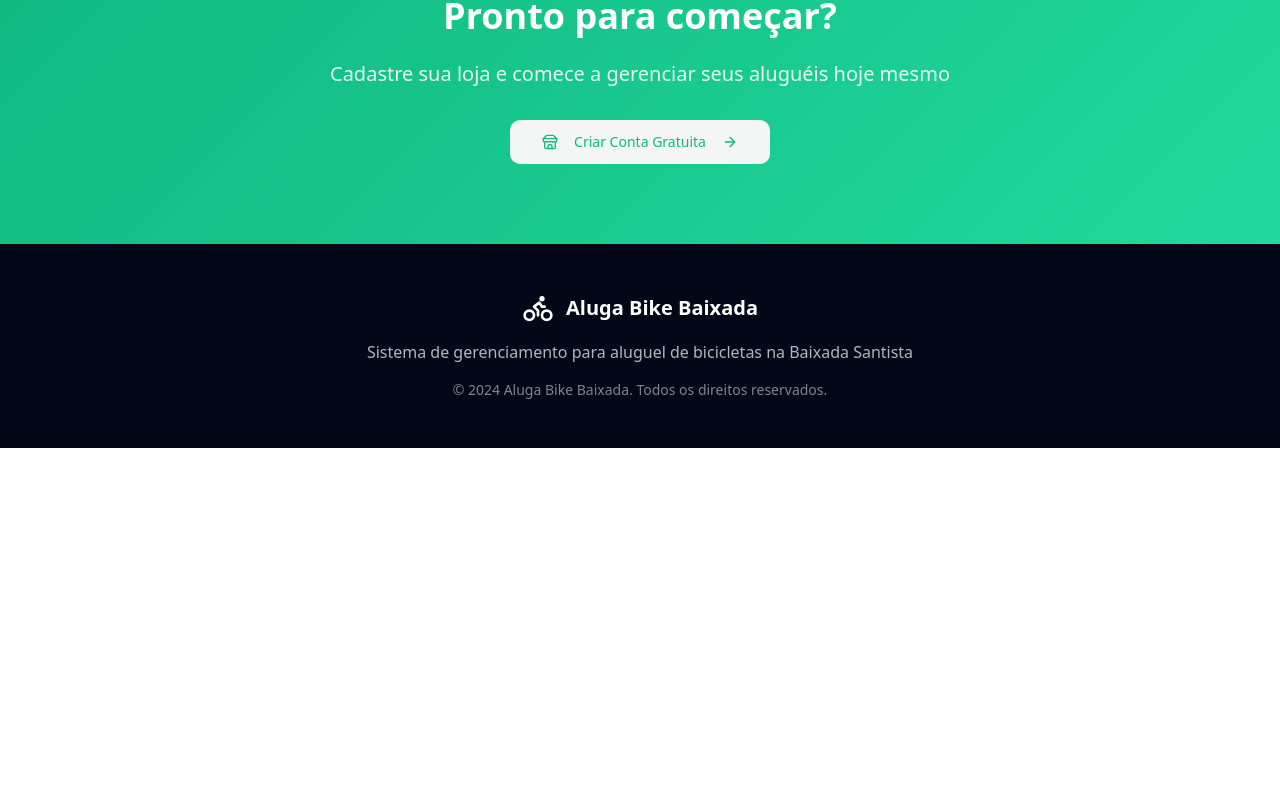
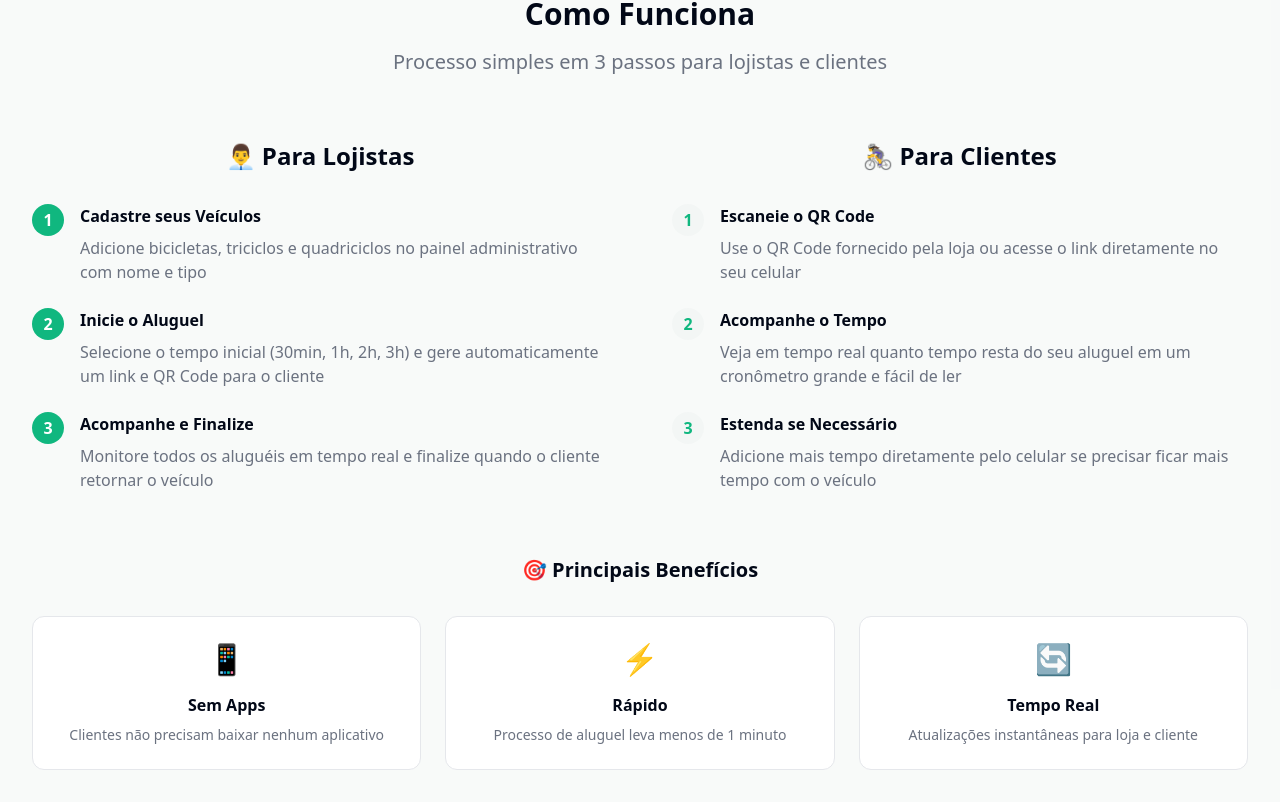
Before and after one commit to agenciaaxxon-ops/aluga-bike-agora, a React (Vite) app: page / in a window 1280 px wide. Shown: the part 1598-2400 px from the top of the page. Before the commit the page ends 2046 px from the top, so only its background shows below. Built offline with nearby package versions, Linux system fonts and the light colour scheme; the HTML template or start-up script is replaced by a standard one.

Commit message:
Refactor: Explain "How it works" on landing page

```diff
--- a/src/pages/Index.tsx
+++ b/src/pages/Index.tsx
@@ -28,7 +28,12 @@ const Index = () => {
                   <ArrowRight className="w-5 h-5 ml-2" />
                 </Button>
               </Link>
-              <Button size="lg" variant="outline" className="border-white/30 text-primary hover:bg-white/10">
+              <Button
+                size="lg"
+                variant="outline"
+                className="border-white/30 text-primary hover:bg-white/10"
+                onClick={() => document.getElementById('como-funciona')?.scrollIntoView({ behavior: 'smooth' })}
+              >
                 <Users className="w-5 h-5 mr-2" />
                 Como Funciona
               </Button>
@@ -157,6 +162,140 @@ const Index = () => {
         </div>
       </div>
 
+      {/* Como Funciona Section */}
+      <div id="como-funciona" className="bg-muted/30 py-20">
+        <div className="max-w-7xl mx-auto px-4 sm:px-6 lg:px-8">
+          <div className="text-center mb-16">
+            <h2 className="text-3xl font-bold text-foreground mb-4">
+              Como Funciona
+            </h2>
+            <p className="text-xl text-muted-foreground max-w-2xl mx-auto">
+              Processo simples em 3 passos para lojistas e clientes
+            </p>
+          </div>
+
+          <div className="grid grid-cols-1 lg:grid-cols-2 gap-16">
+            {/* Para Lojistas */}
+            <div>
+              <h3 className="text-2xl font-bold text-foreground mb-8 text-center">
+                👨‍💼 Para Lojistas
+              </h3>
+              <div className="space-y-6">
+                <div className="flex items-start space-x-4">
+                  <div className="flex-shrink-0 w-8 h-8 bg-primary text-primary-foreground rounded-full flex items-center justify-center font-bold">
+                    1
+                  </div>
+                  <div>
+                    <h4 className="font-semibold text-foreground mb-2">Cadastre seus Veículos</h4>
+                    <p className="text-muted-foreground">
+                      Adicione bicicletas, triciclos e quadriciclos no painel administrativo com nome e tipo
+                    </p>
+                  </div>
+                </div>
+
+                <div className="flex items-start space-x-4">
+                  <div className="flex-shrink-0 w-8 h-8 bg-primary text-primary-foreground rounded-full flex items-center justify-center font-bold">
+                    2
+                  </div>
+                  <div>
+                    <h4 className="font-semibold text-foreground mb-2">Inicie o Aluguel</h4>
+                    <p className="text-muted-foreground">
+                      Selecione o tempo inicial (30min, 1h, 2h, 3h) e gere automaticamente um link e QR Code para o cliente
+                    </p>
+                  </div>
+                </div>
+
+                <div className="flex items-start space-x-4">
+                  <div className="flex-shrink-0 w-8 h-8 bg-primary text-primary-foreground rounded-full flex items-center justify-center font-bold">
+                    3
+                  </div>
+                  <div>
+                    <h4 className="font-semibold text-foreground mb-2">Acompanhe e Finalize</h4>
+                    <p className="text-muted-foreground">
+                      Monitore todos os aluguéis em tempo real e finalize quando o cliente retornar o veículo
+                    </p>
+                  </div>
+                </div>
+              </div>
+            </div>
+
+            {/* Para Clientes */}
+            <div>
+              <h3 className="text-2xl font-bold text-foreground mb-8 text-center">
+                🚴‍♀️ Para Clientes
+              </h3>
+              <div className="space-y-6">
+                <div className="flex items-start space-x-4">
+                  <div className="flex-shrink-0 w-8 h-8 bg-secondary text-secondary-foreground rounded-full flex items-center justify-center font-bold">
+                    1
+                  </div>
+                  <div>
+                    <h4 className="font-semibold text-foreground mb-2">Escaneie o QR Code</h4>
+                    <p className="text-muted-foreground">
+                      Use o QR Code fornecido pela loja ou acesse o link diretamente no seu celular
+                    </p>
+                  </div>
+                </div>
+
+                <div className="flex items-start space-x-4">
+                  <div className="flex-shrink-0 w-8 h-8 bg-secondary text-secondary-foreground rounded-full flex items-center justify-center font-bold">
+                    2
+                  </div>
+                  <div>
+                    <h4 className="font-semibold text-foreground mb-2">Acompanhe o Tempo</h4>
+                    <p className="text-muted-foreground">
+                      Veja em tempo real quanto tempo resta do seu aluguel em um cronômetro grande e fácil de ler
+                    </p>
+                  </div>
+                </div>
+
+                <div className="flex items-start space-x-4">
+                  <div className="flex-shrink-0 w-8 h-8 bg-secondary text-secondary-foreground rounded-full flex items-center justify-center font-bold">
+                    3
+                  </div>
+                  <div>
+                    <h4 className="font-semibold text-foreground mb-2">Estenda se Necessário</h4>
+                    <p className="text-muted-foreground">
+                      Adicione mais tempo diretamente pelo celular se precisar ficar mais tempo com o veículo
+                    </p>
+                  </div>
+                </div>
+              </div>
+            </div>
+          </div>
+
+          {/* Benefícios */}
+          <div className="mt-16 text-center">
+            <h3 className="text-xl font-bold text-foreground mb-8">
+              🎯 Principais Benefícios
+            </h3>
+            <div className="grid grid-cols-1 md:grid-cols-3 gap-6">
+              <div className="bg-card p-6 rounded-lg border">
+                <div className="text-3xl mb-4">📱</div>
+                <h4 className="font-semibold mb-2">Sem Apps</h4>
+                <p className="text-sm text-muted-foreground">
+                  Clientes não precisam baixar nenhum aplicativo
+                </p>
+              </div>
+              <div className="bg-card p-6 rounded-lg border">
+                <div className="text-3xl mb-4">⚡</div>
+                <h4 className="font-semibold mb-2">Rápido</h4>
+                <p className="text-sm text-muted-foreground">
+                  Processo de aluguel leva menos de 1 minuto
+                </p>
+              </div>
+              <div className="bg-card p-6 rounded-lg border">
+                <div className="text-3xl mb-4">🔄</div>
+                <h4 className="font-semibold mb-2">Tempo Real</h4>
+                <p className="text-sm text-muted-foreground">
+                  Atualizações instantâneas para loja e cliente
+                </p>
+              </div>
+            </div>
+          </div>
+        </div>
+      </div>
+
       {/* CTA Section */}
       <div className="bg-app-gradient text-white py-20">
         <div className="max-w-4xl mx-auto px-4 sm:px-6 lg:px-8 text-center">
```
